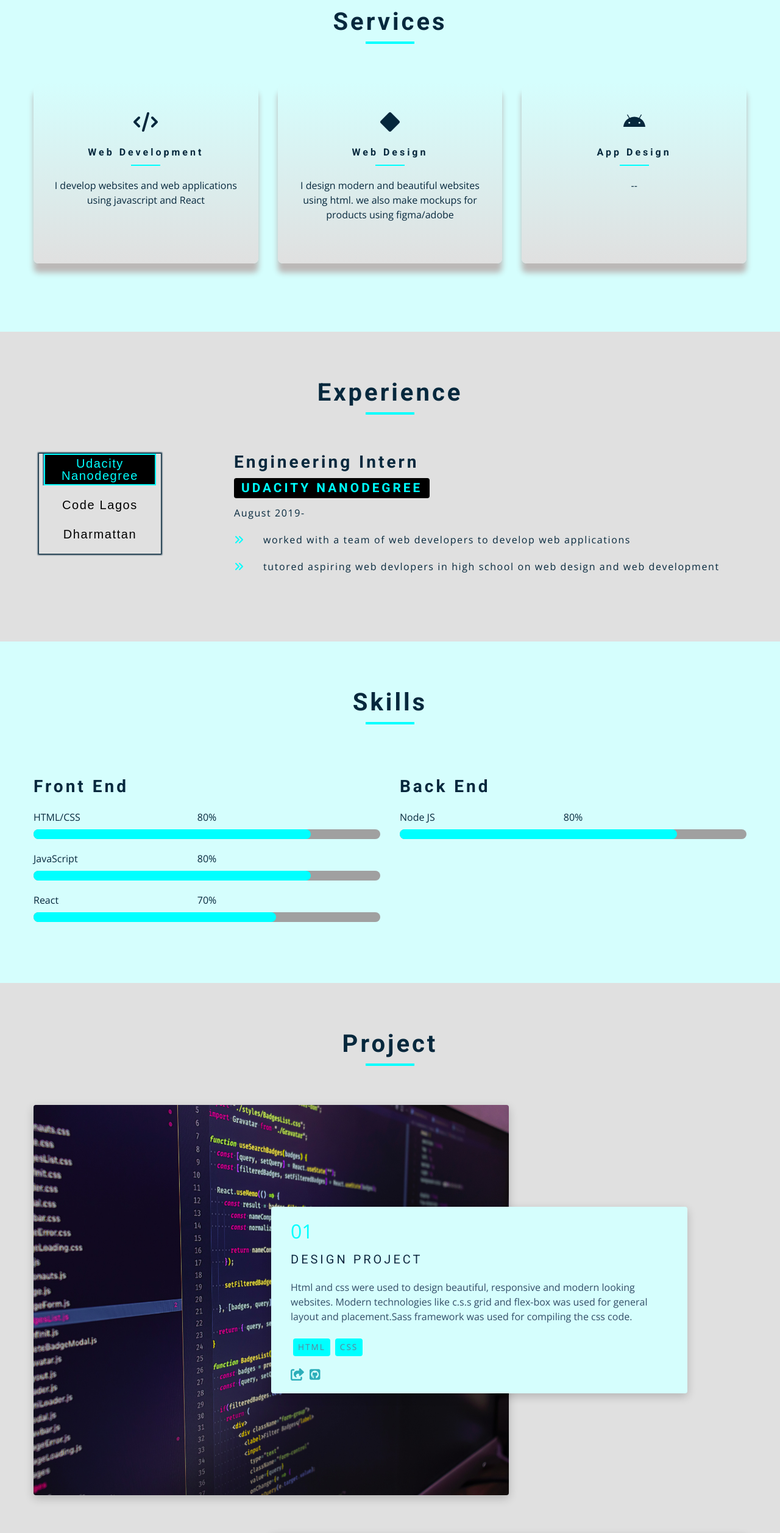
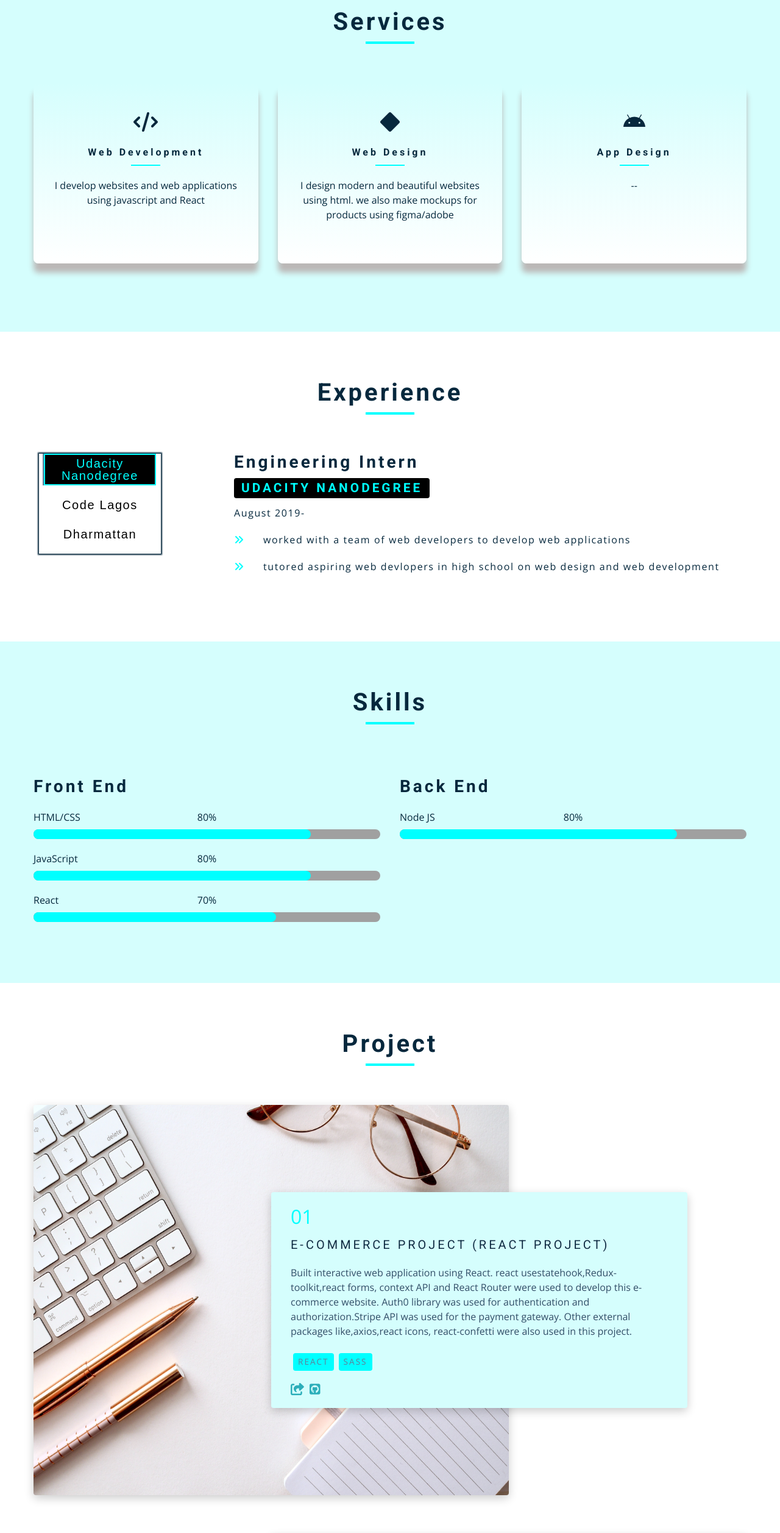
Before and after one commit to bamey1/bamey-portfolio, a React (Create React App) app: page / in a window 1280 px wide. Shown: the part 1520-4034 px from the top of the page at 61% size. Built offline with nearby package versions, Linux system fonts and the light colour scheme; grey boxes are pictures that could not be loaded.

Commit message:
redesign tweaks

```diff
--- a/src/App.css
+++ b/src/App.css
@@ -42,7 +42,7 @@ html{
 
   body {
     font-family:  'Open Sans', sans-serif;
-    background: #e0e0e0;
+    background: #fff;
     color:var(--clr-text-1);
     line-height: 1.5;
     font-size: 0.875rem;
@@ -682,7 +682,7 @@ margin-top: -1.2rem;
   text-align: center;
 }
 .service {
-background-image: linear-gradient(to bottom,#d5fefd, #e0e0e0);
+background-image: linear-gradient(to bottom,#d5fefd, #fff);
   padding: 3rem 1.5rem;
   margin-bottom: 2rem;
   border-radius: 0.5rem;
@@ -709,8 +709,7 @@ background-image: linear-gradient(to bottom,#d5fefd, #e0e0e0);
 .service:hover {
   background:aqua;
 }
-.service:hover p {
-}
+
 .service:hover .underline {
   background: #fff;
 }
@@ -1214,6 +1213,3 @@ CONTACT section
 .footer_date{
   color:aqua;
 }
-
-.footer_text span {
-}
--- a/src/App.js
+++ b/src/App.js
@@ -207,13 +207,74 @@ const removeSidebar=()=>{
       <div className='underline'></div>
       </div>
       <div className='section-center projects-center'>
+      <article  className='project'>
+
+        <img src="./image/projects-3.jpg" className="project-img" alt="bamey" />
+
+
+        <div className='project-info'>
+          <span className='project-number'>01</span>
+          <h3 className='project-slug'>E-COMMERCE PROJECT (REACT PROJECT)</h3>
+        <p className='project-desc'>
+        Built interactive web application using React.
+           react usestatehook,Redux-toolkit,react forms, context API and React Router were used to develop this e-commerce website.
+           Auth0 library was used for authentication and authorization.Stripe API was used for the payment gateway.
+           Other external packages like,axios,react icons, react-confetti were also used in this project.
+    </p>
+          <div className='project-stack'>
+            <span>React</span>
+            <span>Sass</span>
+
+          </div>
+          <div className="project-links">
+            <a href="https://bameycomfy.netlify.app/" target='_blank' rel='noopener noreferrer'>
+              <FontAwesomeIcon icon={faShareSquare} className="project-icon"/>
+            </a>
+            <a href="">
+              <FontAwesomeIcon icon={faGithubSquare} className="project-icon"/>
+            </a>
+          </div>
+        </div>
+
+
+        </article>
+
+        <article  className='project'>
+
+        <img src="./image/projects-2.jpg" className="project-img" alt="bamey" />
+
+      <div className='project-info'>
+        <span className='project-number'>02</span>
+        <h3 className='project-slug'>QUIZ PROJECT (VANILLA JAVASCRIPT)</h3>
+      <p className='project-desc'>
+        Built interactive web applications using vanilla javascript.
+        no javascript frameworks/library was employed in these projects.
+        </p>
+        <div className='project-stack'>
+          <span>Vanilla js</span>
+          <span>Bootstrap</span>
+
+        </div>
+        <div className="project-links">
+          <a href="https://bameyquiz.netlify.app/" target='_blank' rel='noopener noreferrer'>
+            <FontAwesomeIcon icon={faShareSquare} className="project-icon" />
+          </a>
+          <a href="">
+            <FontAwesomeIcon icon={faGithubSquare} className="project-icon"/>
+          </a>
+        </div>
+      </div>
+
+
+      </article>
+
       <article className='project'>
         <img src="./image/projects-1.jpg" className="project-img" alt="bamey" />
 
 
         <div className='project-info'>
-          <span className='project-number'>01</span>
-          <h3 className='project-slug'>DESIGN PROJECT</h3>
+          <span className='project-number'>03</span>
+          <h3 className='project-slug'>PORTFOLIO PROJECT (HTML & CSS)</h3>
         <p className='project-desc'>
         Html and css were used to design beautiful, responsive and modern looking websites.
         Modern technologies like c.s.s grid and flex-box was used for general layout and placement.Sass framework was used for compiling the css code.
@@ -236,64 +297,7 @@ const removeSidebar=()=>{
 
         </article>
 
-      <article  className='project'>
 
-        <img src="./image/projects-2.jpg" className="project-img" alt="bamey" />
-
-      <div className='project-info'>
-        <span className='project-number'>02</span>
-        <h3 className='project-slug'>JAVASCRIPT PROJECT</h3>
-      <p className='project-desc'>
-        Built interactive web applications using vanilla javascript.
-        no javascript frameworks/library was employed in these projects.
-        </p>
-        <div className='project-stack'>
-          <span>Vanilla js</span>
-          <span>Bootstrap</span>
-
-        </div>
-        <div className="project-links">
-          <a href="https://bameyquiz.netlify.app/" target='_blank' rel='noopener noreferrer'>
-            <FontAwesomeIcon icon={faShareSquare} className="project-icon" />
-          </a>
-          <a href="">
-            <FontAwesomeIcon icon={faGithubSquare} className="project-icon"/>
-          </a>
-        </div>
-      </div>
-
-
-      </article>
-      <article  className='project'>
-
-      <img src="./image/projects-3.jpg" className="project-img" alt="bamey" />
-
-
-      <div className='project-info'>
-        <span className='project-number'>03</span>
-        <h3 className='project-slug'>REACT PROJECT</h3>
-      <p className='project-desc'>
-      Built interactive web application using the react frame work.
-         In these projects,I made use of react usestatehooks,Redux,react forms, context API and React Router.
-         Alot of packages like,react icons, react-confetti were used.
-        </p>
-        <div className='project-stack'>
-          <span>React</span>
-          <span>Sass</span>
-
-        </div>
-        <div className="project-links">
-          <a href="https://bameycomfy.netlify.app/" target='_blank' rel='noopener noreferrer'>
-            <FontAwesomeIcon icon={faShareSquare} className="project-icon"/>
-          </a>
-          <a href="">
-            <FontAwesomeIcon icon={faGithubSquare} className="project-icon"/>
-          </a>
-        </div>
-      </div>
-
-
-      </article>
 
       </div>
       </section>
```
